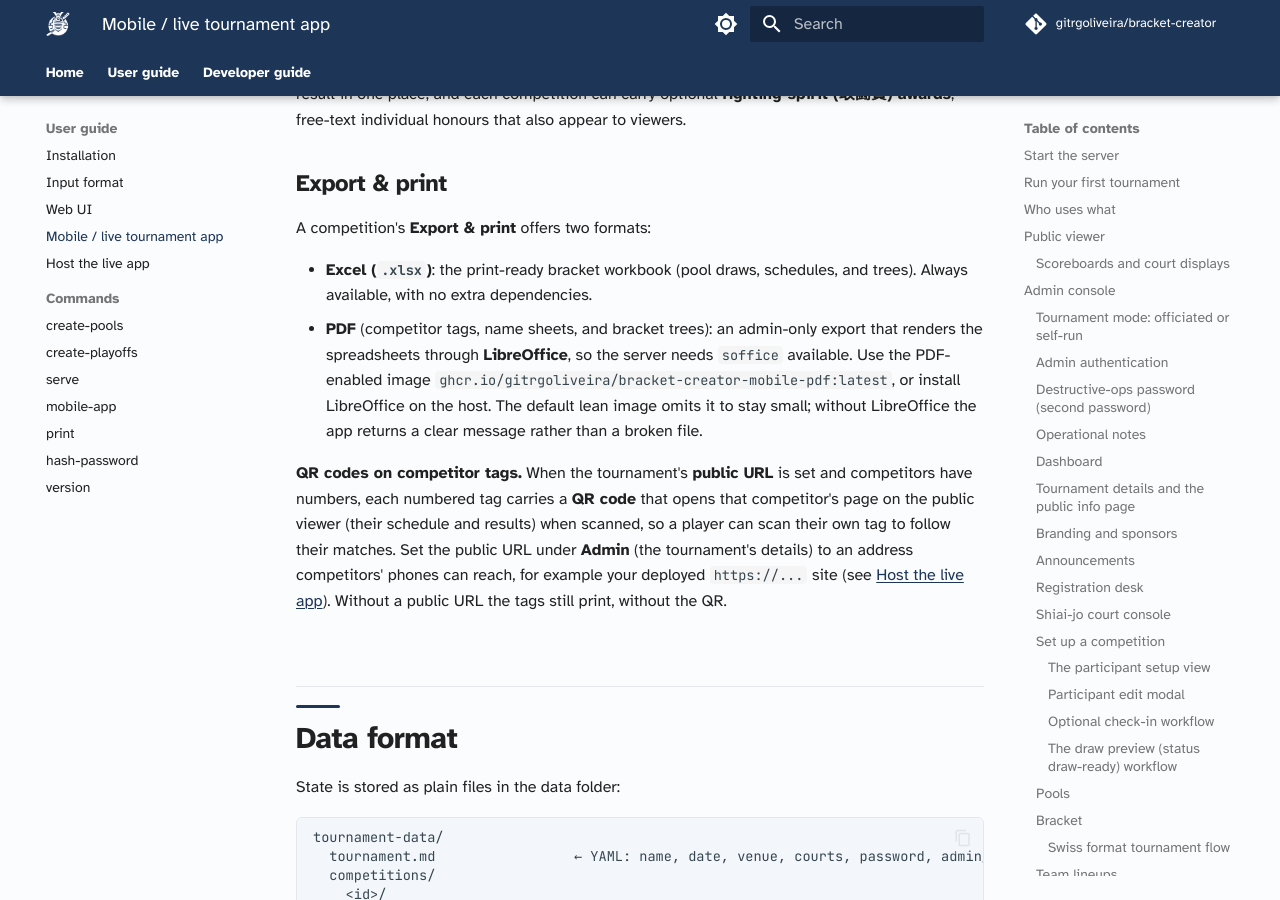
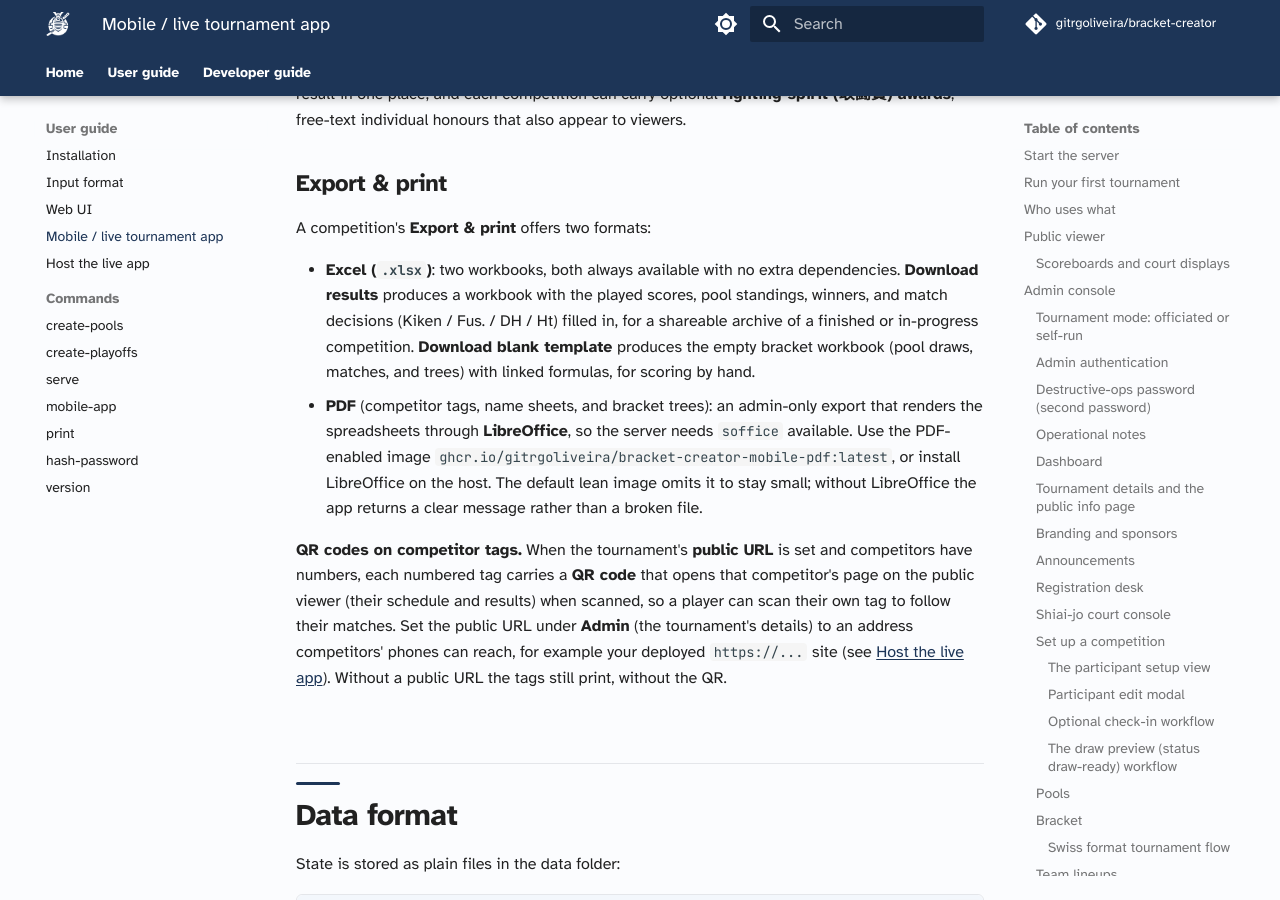
Before and after one commit to gitrgoliveira/bracket-creator, an MkDocs documentation site: the page built from docs/user-guide/mobile-app.md, in a window 1280 px wide and 900 px high, scrolled down 21046 px. Built offline with MkDocs 1.6.1 and Material for MkDocs 9.7.7, drawn with Linux system fonts in a browser that asks for light colours; comment, search, counter and statistics services are not loaded.

Commit message:
docs(mp-i96p): document the results-vs-blank Excel export options
Co-Authored-By: Claude Opus 4.8 <noreply@anthropic.com>

```diff
--- a/docs/user-guide/mobile-app.md
+++ b/docs/user-guide/mobile-app.md
@@ -331,7 +331,7 @@ When a competition finishes, the public viewer shows its **podium**. Kendo compe
 
 A competition's **Export & print** offers two formats:
 
-- **Excel (`.xlsx`)**: the print-ready bracket workbook (pool draws, schedules, and trees). Always available, with no extra dependencies.
+- **Excel (`.xlsx`)**: two workbooks, both always available with no extra dependencies. **Download results** produces a workbook with the played scores, pool standings, winners, and match decisions (Kiken / Fus. / DH / Ht) filled in, for a shareable archive of a finished or in-progress competition. **Download blank template** produces the empty bracket workbook (pool draws, matches, and trees) with linked formulas, for scoring by hand.
 - **PDF** (competitor tags, name sheets, and bracket trees): an admin-only export that renders the spreadsheets through **LibreOffice**, so the server needs `soffice` available. Use the PDF-enabled image `ghcr.io/gitrgoliveira/bracket-creator-mobile-pdf:latest`, or install LibreOffice on the host. The default lean image omits it to stay small; without LibreOffice the app returns a clear message rather than a broken file.
 
 **QR codes on competitor tags.** When the tournament's **public URL** is set and competitors have numbers, each numbered tag carries a **QR code** that opens that competitor's page on the public viewer (their schedule and results) when scanned, so a player can scan their own tag to follow their matches. Set the public URL under **Admin** (the tournament's details) to an address competitors' phones can reach, for example your deployed `https://...` site (see [Host the live app](hosting.md)). Without a public URL the tags still print, without the QR.
```
